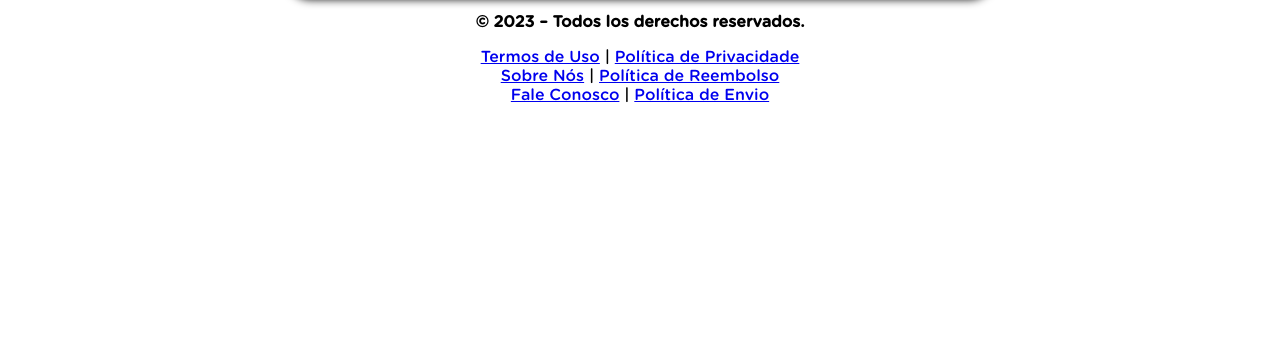
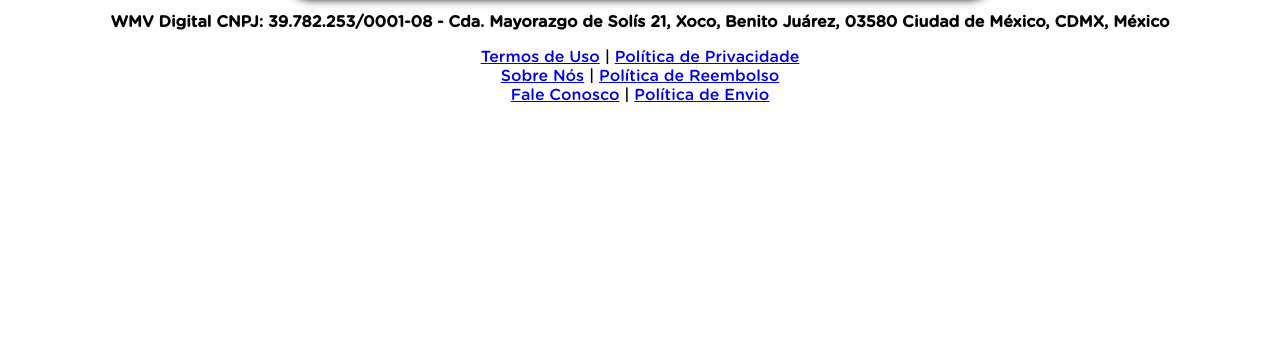
Before and after one commit to bill101521/wmvdigital.site, a plain HTML site: page index.html in a window 1280 px wide. Shown: the part 442-800 px from the top of the page. Drawn offline with Linux system fonts and the light colour scheme; a script that the page names is missing.

Commit message:
Update index.html

```diff
--- a/index.html
+++ b/index.html
@@ -38,7 +38,7 @@
 
 
 
-    <p style="text-align: center; font-weight: bold;">© 2023 – Todos los derechos reservados.</p>
+    <p style="text-align: center; font-weight: bold;">WMV Digital CNPJ: 39.782.253/0001-08 - Cda. Mayorazgo de Solís 21, Xoco, Benito Juárez, 03580 Ciudad de México, CDMX, México</p>
   </div>
   <script type="text/javascript" src="script.js"></script>
   </div>
```
